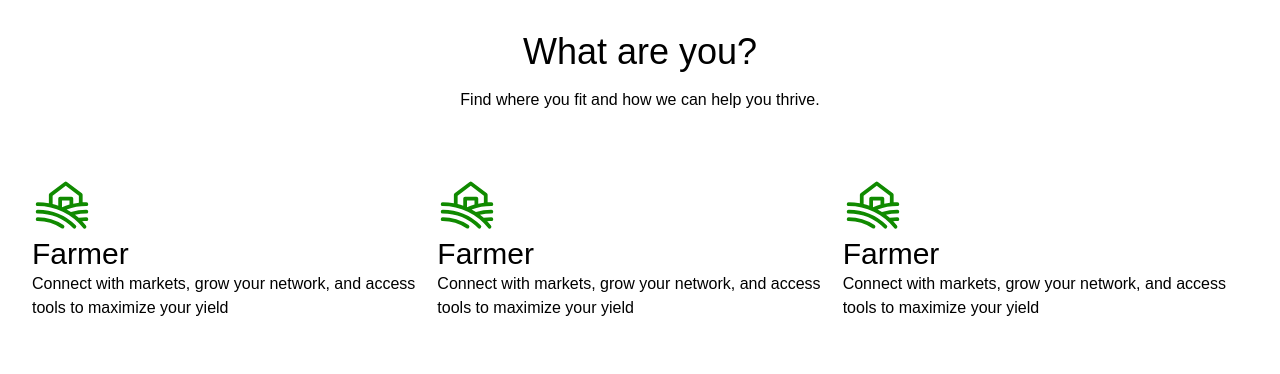
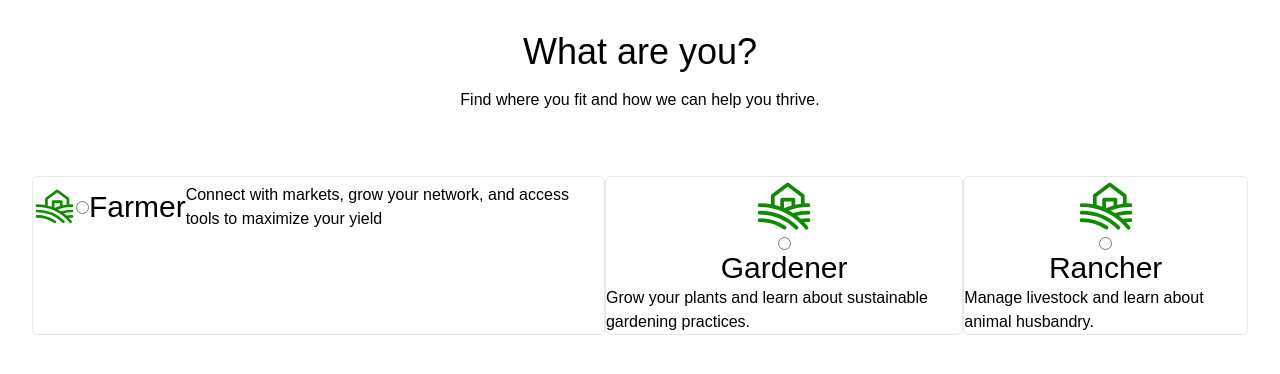
Before and after one commit to Youssoufai/agromart, a Next.js app: page /sign-up in a window 1280 px wide. Shown: the top 374 px of the page. Built offline with nearby package versions, Linux system fonts and the light colour scheme; a web font is replaced by a local one.

Commit message:
Initial Platform Dev

```diff
--- a/actions/index.tsx
+++ b/actions/index.tsx
@@ -1,4 +1,4 @@
-'use server';
+/* 'use server';
 import client from "@/db";
 import { revalidatePath } from "next/cache";
 interface ListData {
@@ -22,4 +22,4 @@ export async function createList(data: ListData) { // Specify the type for data
     } catch (error) {
         console.error(error);
     }
-}
+} */
--- a/app/sign-up/page.tsx
+++ b/app/sign-up/page.tsx
@@ -1,7 +1,16 @@
+'use client';
 import { GiFarmer } from "react-icons/gi"
-import { PiFarm } from "react-icons/pi"
+
+import { useState } from 'react';
+import { PiFarm } from "react-icons/pi"; // Ensure you import the necessary icons
 
 const page = () => {
+    const [selectedFarmer, setSelectedFarmer] = useState<string | null>(null); // State to track selected radio button
+
+    const handleRadioChange = (value: string) => {
+        setSelectedFarmer(value); // Update state when radio button is clicked
+    };
+
     return (
         <>
             <section>
@@ -10,28 +19,38 @@ const page = () => {
                     <h2 className="text-center">Find where you fit and how we can help you thrive.</h2>
                 </div>
                 <section className="p-8 flex">
-                    <div>
-                        {/*                      <img src="farmer.png" alt="farmer" className="h-3 " /> */}
-                        <PiFarm className="text-6xl text-color3" />
-                        <h2 className="text-3xl">Farmer</h2>
-                        <p>Connect with markets, grow your network, and access tools to maximize your yield</p>
+                    {/* Farmer Option */}
+                    <div className={`cursor-pointer border ${selectedFarmer === 'farmer' ? 'border-color3' : ''} rounded-md bg-light-green hover:bg-light-green`} onClick={() => handleRadioChange('farmer')}>
+                        <label htmlFor="farmer" className="flex items-center">
+                            <PiFarm className="text-6xl text-color3" />
+                            <input type="radio" name="role" id="farmer" className="hover:cursor-pointer" onChange={() => handleRadioChange('farmer')} />
+                            <h2 className="text-3xl">Farmer</h2>
+                            <p>Connect with markets, grow your network, and access tools to maximize your yield</p>
+                        </label>
                     </div>
-                    <div>
-                        {/*                      <img src="farmer.png" alt="farmer" className="h-3 " /> */}
-                        <PiFarm className="text-6xl text-color3" />
-                        <h2 className="text-3xl">Farmer</h2>
-                        <p>Connect with markets, grow your network, and access tools to maximize your yield</p>
+
+                    {/* Other Options */}
+                    <div className={`cursor-pointer border ${selectedFarmer === 'gardener' ? 'border-color3' : ''} rounded-md bg-light-green hover:bg-light-green`} onClick={() => handleRadioChange('gardener')}>
+                        <label htmlFor="gardener" className="flex flex-col items-center">
+                            <PiFarm className="text-6xl text-color3" />
+                            <input type="radio" name="role" id="gardener" className="hover:cursor-pointer" onChange={() => handleRadioChange('gardener')} />
+                            <h2 className="text-3xl">Gardener</h2>
+                            <p>Grow your plants and learn about sustainable gardening practices.</p>
+                        </label>
                     </div>
-                    <div>
-                        {/*                      <img src="farmer.png" alt="farmer" className="h-3 " /> */}
-                        <PiFarm className="text-6xl text-color3" />
-                        <h2 className="text-3xl">Farmer</h2>
-                        <p>Connect with markets, grow your network, and access tools to maximize your yield</p>
+
+                    <div className={`cursor-pointer border ${selectedFarmer === 'rancher' ? 'border-color3' : ''} rounded-md bg-light-green hover:bg-light-green`} onClick={() => handleRadioChange('rancher')}>
+                        <label htmlFor="rancher" className="flex flex-col items-center">
+                            <PiFarm className="text-6xl text-color3" />
+                            <input type="radio" name="role" id="rancher" className="hover:cursor-pointer" onChange={() => handleRadioChange('rancher')} />
+                            <h2 className="text-3xl">Rancher</h2>
+                            <p>Manage livestock and learn about animal husbandry.</p>
+                        </label>
                     </div>
                 </section>
             </section>
         </>
-    )
-}
+    );
+};
 
-export default page
+export default page;
--- a/db/index.tsx
+++ b/db/index.tsx
@@ -1,4 +1,4 @@
-import { MongoClient } from "mongodb";
+/* import { MongoClient } from "mongodb";
 
 let client: MongoClient | null = null;
 
@@ -11,4 +11,4 @@ try {
 } catch (error) {
     console.log(error);
 }
-export default client;
+export default client; */
```
